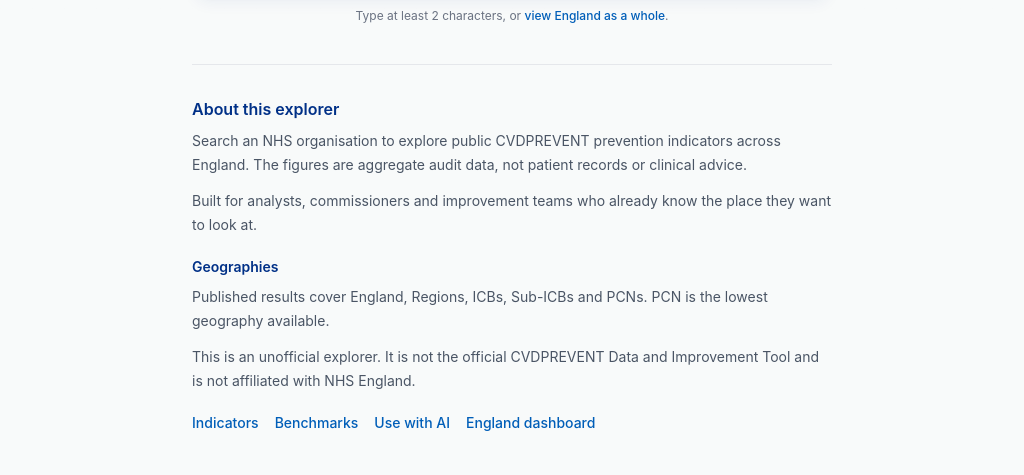
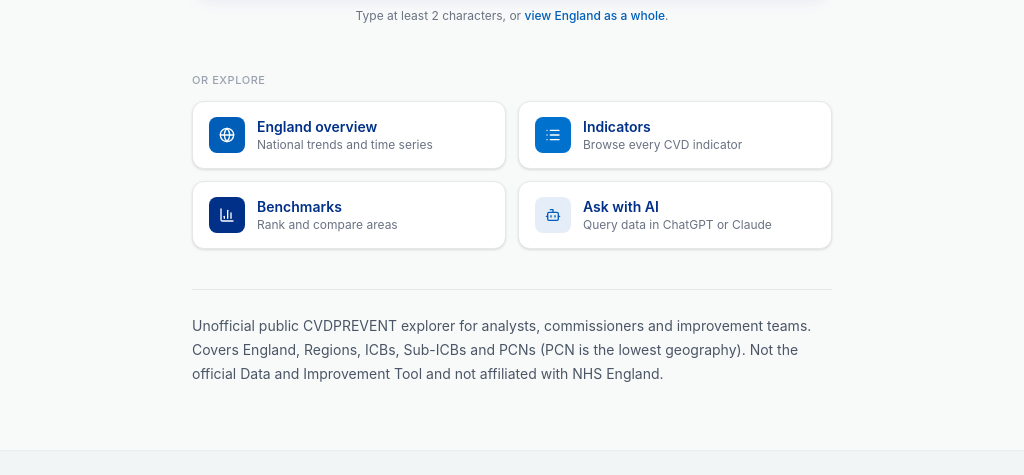
Before and after one commit to EddieDavison92/cvdprevent-app, a Next.js app: page / in a window 1280 px wide. Shown: the part 376-851 px from the top of the page, without its empty margins (128-1152 px from the left). Built offline with nearby package versions, Linux system fonts and the light colour scheme; no server answers.

Commit message:
Put explore tiles above a shorter homepage note.
Keep search first, then the four nav buttons, and cut the SEO strip
to one unofficial coverage paragraph underneath.

Co-authored-by: Eddie Davison <EddieDavison92@users.noreply.github.com>

```diff
--- a/src/app/page.tsx
+++ b/src/app/page.tsx
@@ -3,9 +3,6 @@ import { Globe, Heart, BarChart3, List, ArrowRight, Bot } from 'lucide-react';
 import { Footer } from '@/components/layout/footer';
 import { OrganisationSearch } from '@/components/landing/organisation-search';
 import { ENGLAND_DASHBOARD_HREF } from '@/lib/constants/geography';
-
-const EXPLAINER_LINK_CLASS =
-  'rounded-sm font-medium text-nhs-blue underline-offset-2 transition-colors hover:text-nhs-dark-blue hover:underline focus:outline-none focus-visible:ring-2 focus-visible:ring-nhs-blue/40';
 
 const EXPLORE_LINKS = [
   {
@@ -40,49 +37,15 @@ const EXPLORE_LINKS = [
 
 function HomepageExplainer() {
   return (
-    <section aria-labelledby="about-explorer-heading" className="mt-10 border-t border-gray-200 pt-8 text-left">
-      <h2 id="about-explorer-heading" className="text-base font-semibold text-nhs-dark-blue">
+    <section aria-labelledby="about-explorer-heading" className="mt-10 border-t border-gray-200 pt-6">
+      <h2 id="about-explorer-heading" className="sr-only">
         About this explorer
       </h2>
-      <p className="mt-2 text-sm leading-6 text-gray-600">
-        Search an NHS organisation to explore public CVDPREVENT prevention indicators across
-        England. The figures are aggregate audit data, not patient records or clinical advice.
+      <p className="text-sm leading-6 text-gray-600">
+        Unofficial public CVDPREVENT explorer for analysts, commissioners and improvement teams.
+        Covers England, Regions, ICBs, Sub-ICBs and PCNs (PCN is the lowest geography). Not the
+        official Data and Improvement Tool and not affiliated with NHS England.
       </p>
-      <p className="mt-3 text-sm leading-6 text-gray-600">
-        Built for analysts, commissioners and improvement teams who already know the place they
-        want to look at.
-      </p>
-      <h3 className="mt-5 text-sm font-semibold text-nhs-dark-blue">Geographies</h3>
-      <p className="mt-2 text-sm leading-6 text-gray-600">
-        Published results cover England, Regions, ICBs, Sub-ICBs and PCNs. PCN is the lowest
-        geography available.
-      </p>
-      <p className="mt-3 text-sm leading-6 text-gray-600">
-        This is an unofficial explorer. It is not the official CVDPREVENT Data and Improvement
-        Tool and is not affiliated with NHS England.
-      </p>
-      <ul className="mt-5 flex flex-wrap gap-x-4 gap-y-2 text-sm">
-        <li>
-          <Link href="/indicators" className={EXPLAINER_LINK_CLASS}>
-            Indicators
-          </Link>
-        </li>
-        <li>
-          <Link href="/benchmarks" className={EXPLAINER_LINK_CLASS}>
-            Benchmarks
-          </Link>
-        </li>
-        <li>
-          <Link href="/skills" className={EXPLAINER_LINK_CLASS}>
-            Use with AI
-          </Link>
-        </li>
-        <li>
-          <Link href={ENGLAND_DASHBOARD_HREF} className={EXPLAINER_LINK_CLASS}>
-            England dashboard
-          </Link>
-        </li>
-      </ul>
     </section>
   );
 }
@@ -92,7 +55,7 @@ function ExploreLinks() {
     'group flex min-h-[4.25rem] w-full items-center gap-3 rounded-xl border border-gray-200 bg-white px-4 py-3 text-left shadow-sm transition-all hover:-translate-y-0.5 hover:border-nhs-blue/40 hover:shadow-md focus:outline-none focus-visible:ring-2 focus-visible:ring-nhs-blue/50';
 
   return (
-    <nav aria-label="Explore" className="mt-10">
+    <nav aria-label="Explore" className="mt-12">
       <p className="mb-3 text-[11px] font-medium uppercase tracking-wider text-gray-400">Or explore</p>
       <ul className="grid gap-3 sm:grid-cols-2">
         {EXPLORE_LINKS.map(({ label, description, icon: Icon, iconClass, href }) => (
@@ -146,8 +109,8 @@ export default function HomePage() {
         </header>
 
         <OrganisationSearch />
+        <ExploreLinks />
         <HomepageExplainer />
-        <ExploreLinks />
       </main>
 
       <Footer />
```
